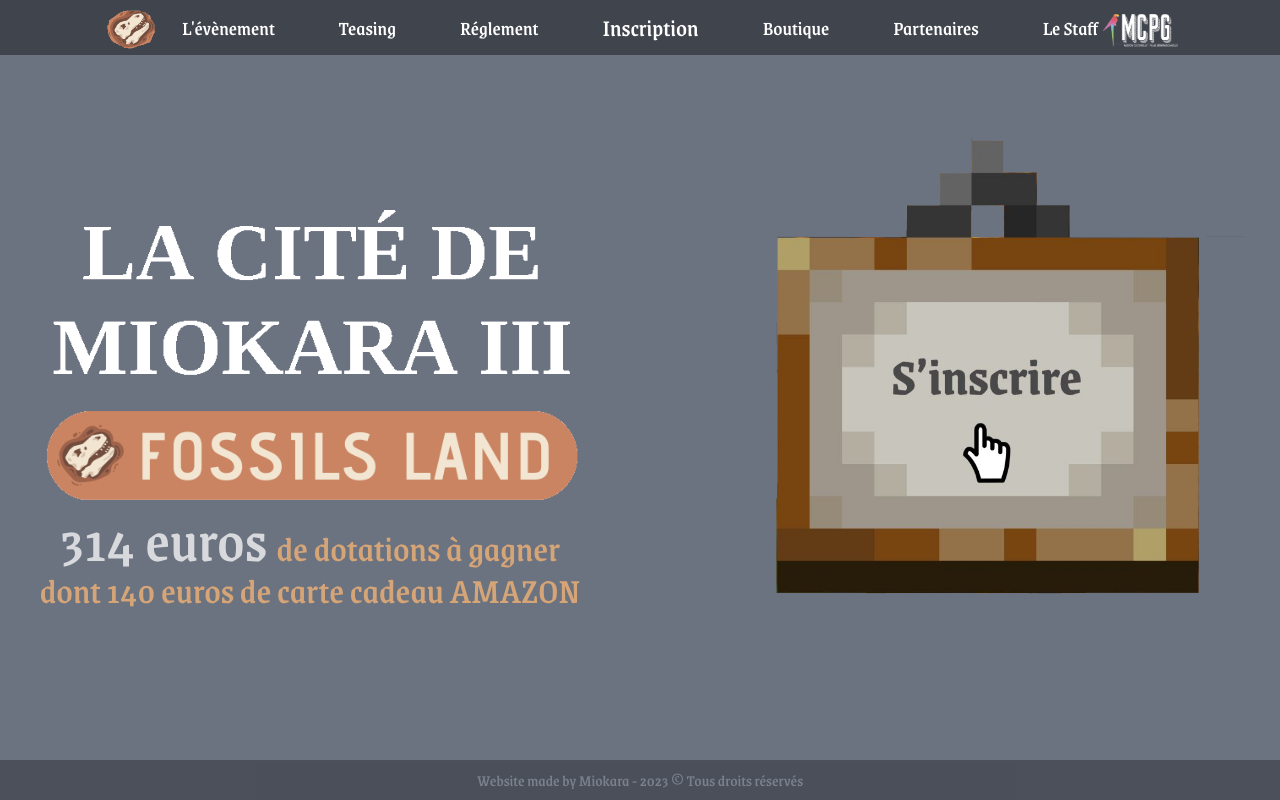
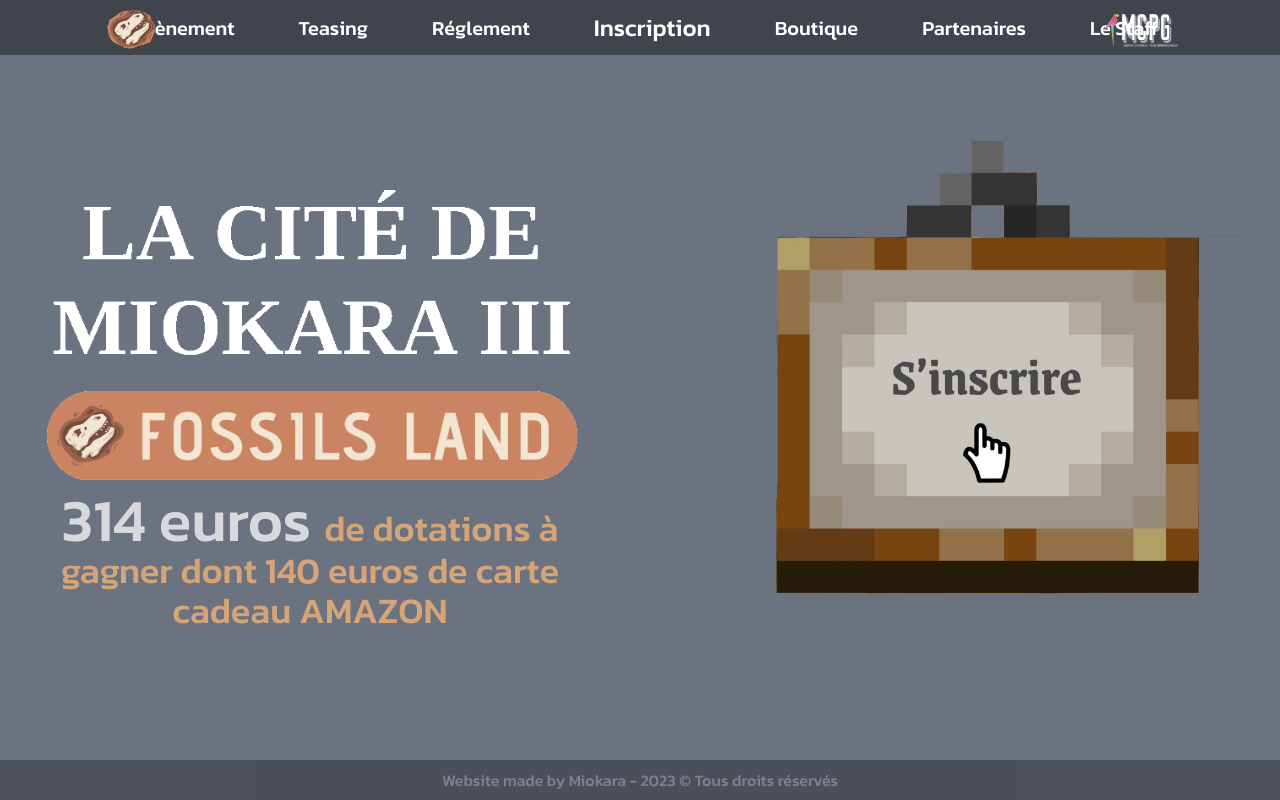
Before and after one commit to BlaisMathieu/Miokara3Website, a React (Create React App) app: page / in a window 1280 px wide. Built offline with nearby package versions, Linux system fonts and the light colour scheme.

Commit message:
test font

```diff
--- a/src/index.css
+++ b/src/index.css
@@ -4,7 +4,7 @@
 
 @font-face {
   font-family: "Grenze";
-  src: url("../public/fonts/grenze.ttf");
+  src: url("../public/fonts/kanit.ttf");
 }
 
 body {
```
Also changed, not shown: public/fonts/kanit.ttf (added).
